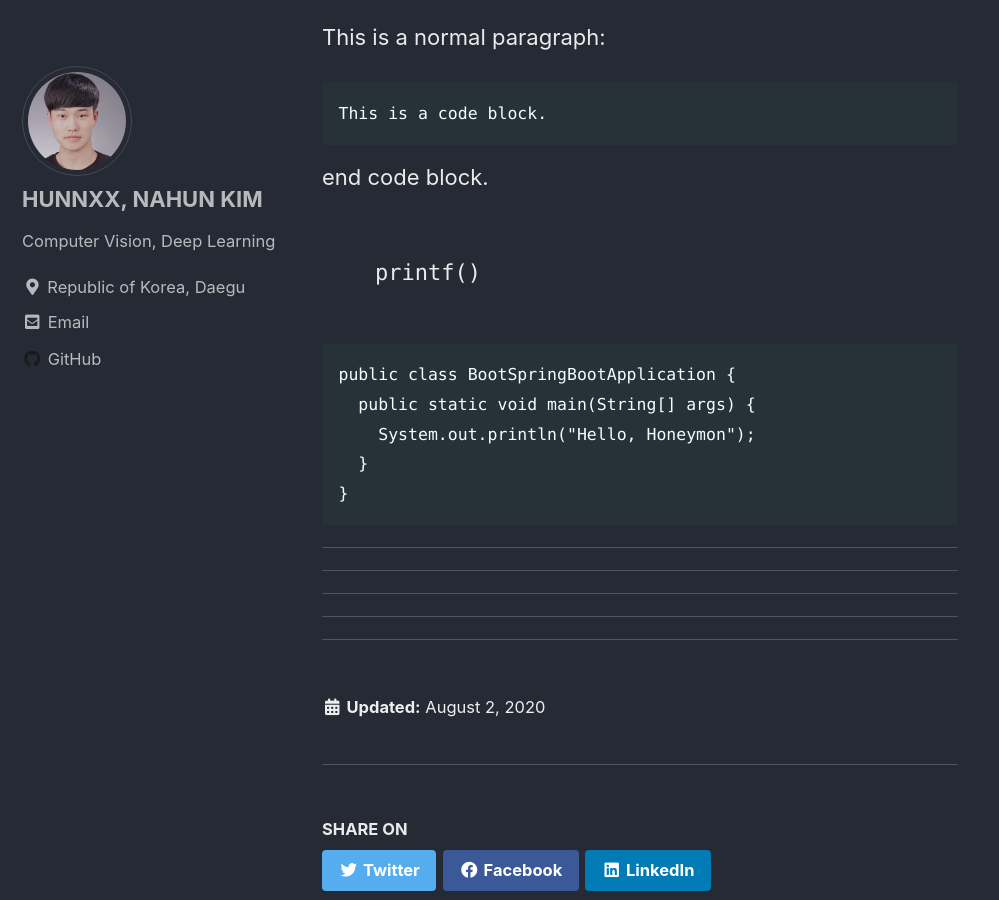
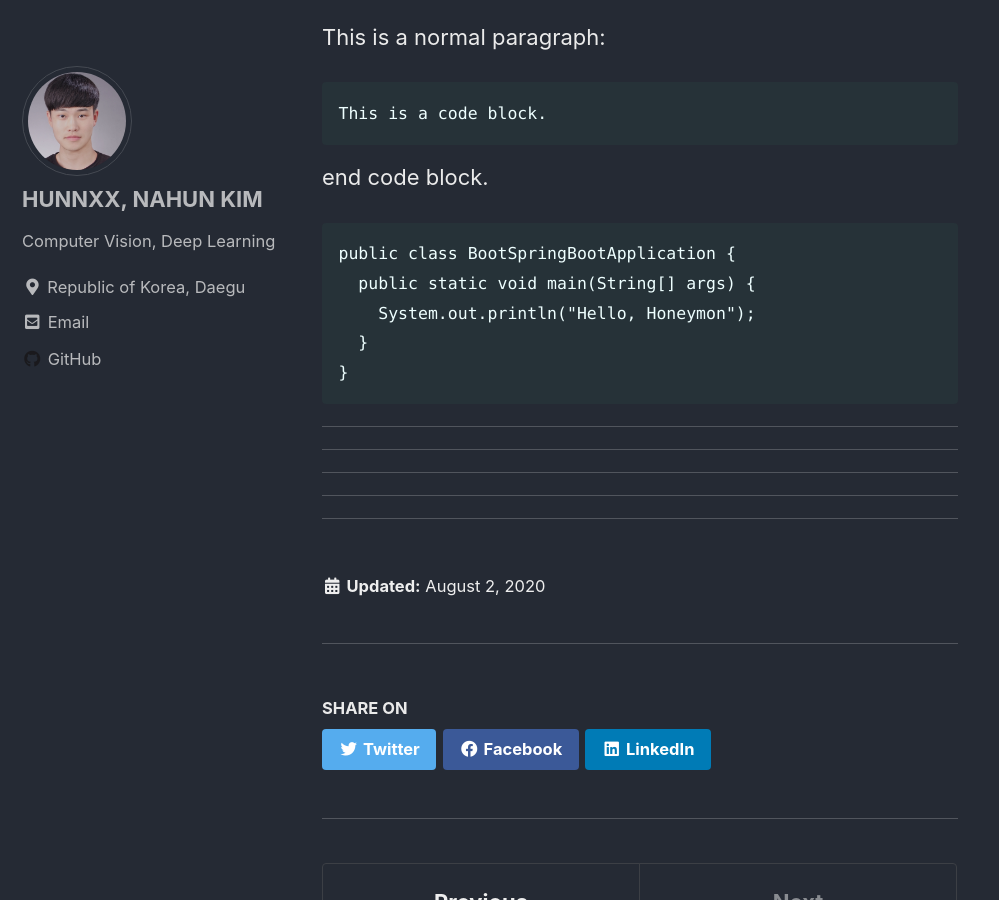
Before and after one commit to hunnxx/hunnxx.github.io, a Jekyll site: the page built from _posts/2020-08-01-practice.md, in a window 1280 px wide and 900 px high, scrolled down 1830 px. Shown: the whole window, without its empty margins (0-999 px from the left). Built offline with Jekyll 4.4.1, drawn with Linux system fonts in a browser that asks for light colours; cached includes are drawn as plain includes.

Commit message:
Update 2020-08-01-practice.md

````diff
--- a/_posts/2020-08-01-practice.md
+++ b/_posts/2020-08-01-practice.md
@@ -16,6 +16,7 @@ HEAD1
 HEAD2
 ------
 
+
 *HELLO* _HELLO_
 
 **HELLO** __HELLO__
@@ -25,6 +26,7 @@ HEAD2
 ~~HELLO~~
 
 <u>HELLO</u>
+
 
 1. Order
     1. Order
@@ -45,17 +47,13 @@ HEAD2
         + Order
             + Order
 
+
 This is a normal paragraph:
 
     This is a code block.
 
 end code block.
 
-<pre>
-    <code>
-    printf()
-    </code>
-</pre>
 
 ```
 public class BootSpringBootApplication {
````
